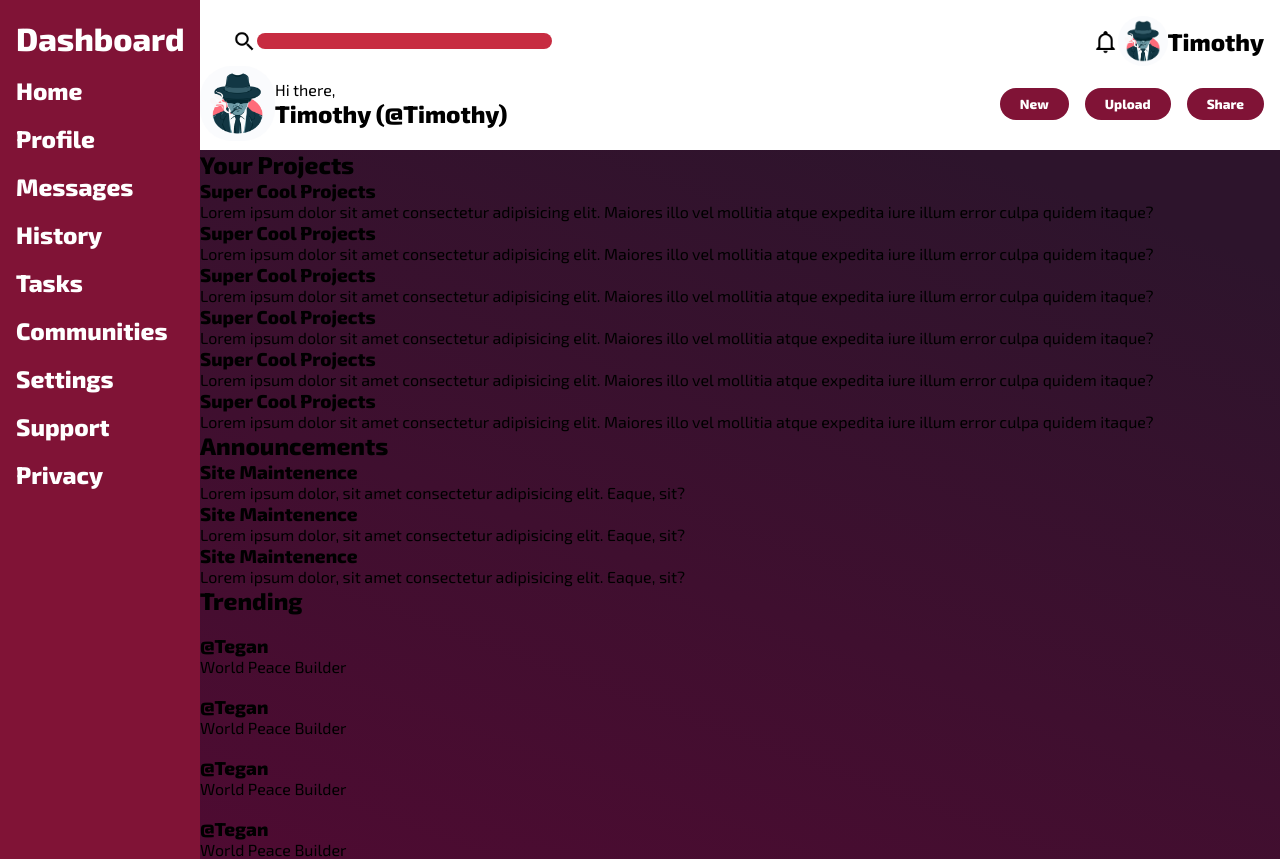
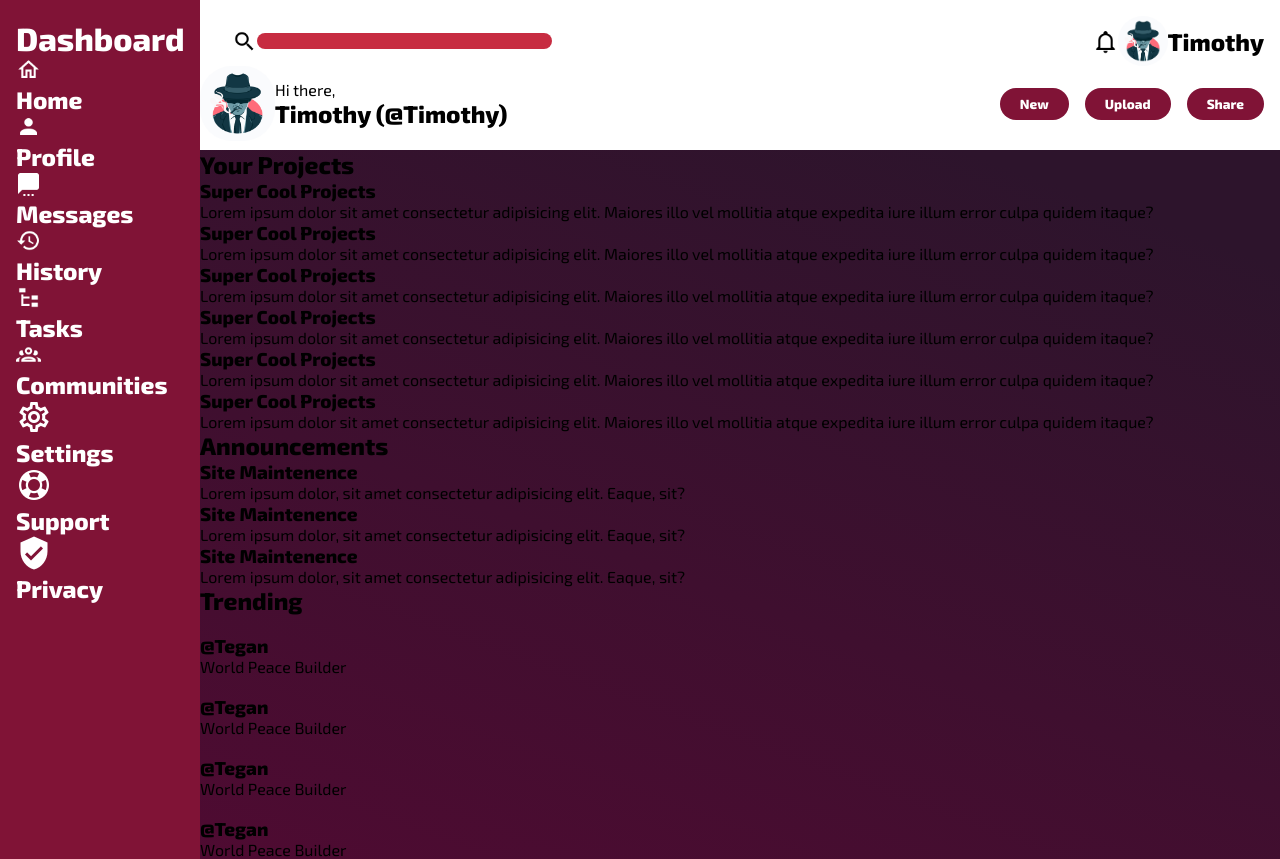
Before and after one commit to TB-Develops/admin-dashboard, a plain HTML site: page index.html in a window 1280 px wide. Drawn offline with Linux system fonts and the light colour scheme.

Commit message:
+ Sidebar Icons

```diff
--- a/index.html
+++ b/index.html
@@ -46,27 +46,27 @@
             <div class="sidebar__main">
                 <ul>
                     <li>
-                        <img src="" alt="">
+                        <img src="/Assets/home-outline.png" alt="" class="icon">
                         <h2>Home</h2>
                     </li>
                     <li>
-                        <img src="" alt="">
+                        <img src="/Assets/account.png" alt="" class="icon">
                         <h2>Profile</h2>
                     </li>
                     <li>
-                        <img src="" alt="">
+                        <img src="/Assets/message-settings.png" alt="" class="icon">
                         <h2>Messages</h2>
                     </li>
                     <li>
-                        <img src="" alt="">
+                        <img src="/Assets/history.png" alt="" class="icon">
                         <h2>History</h2>
                     </li>
                     <li>
-                        <img src="" alt="">
+                        <img src="/Assets/file-tree.png" alt="" class="icon">
                         <h2>Tasks</h2>
                     </li>
                     <li>
-                        <img src="" alt="">
+                        <img src="/Assets/account-group-outline.png" alt="" class="icon">
                         <h2>Communities</h2>
                     </li>
                 </ul>
@@ -74,17 +74,17 @@
             <div class="sidebar__foot">
                 <ul>
                     <li>
-                        <img src="" alt="">
+                        <img src="/Assets/cog-outline.png" alt="">
                             <h2>Settings</h2>
                         </img>
                     </li>
                     <li>
-                        <img src="" alt="">
+                        <img src="/Assets/lifebuoy.png" alt="">
                             <h2>Support</h2>
                         </img>
                     </li>
                     <li>
-                        <img src="" alt="">
+                        <img src="/Assets/shield-check.png" alt="">
                             <h2>Privacy</h2>
                         </img>
                     </li>
```
Also changed, not shown: Assets/account-group-outline.png (added), Assets/account.png (added), Assets/cog-outline.png (added), Assets/file-tree.png (added), Assets/history.png (added), Assets/home-outline.png (added), Assets/lifebuoy.png (added), Assets/message-settings.png (added), Assets/shield-check.png (added).
